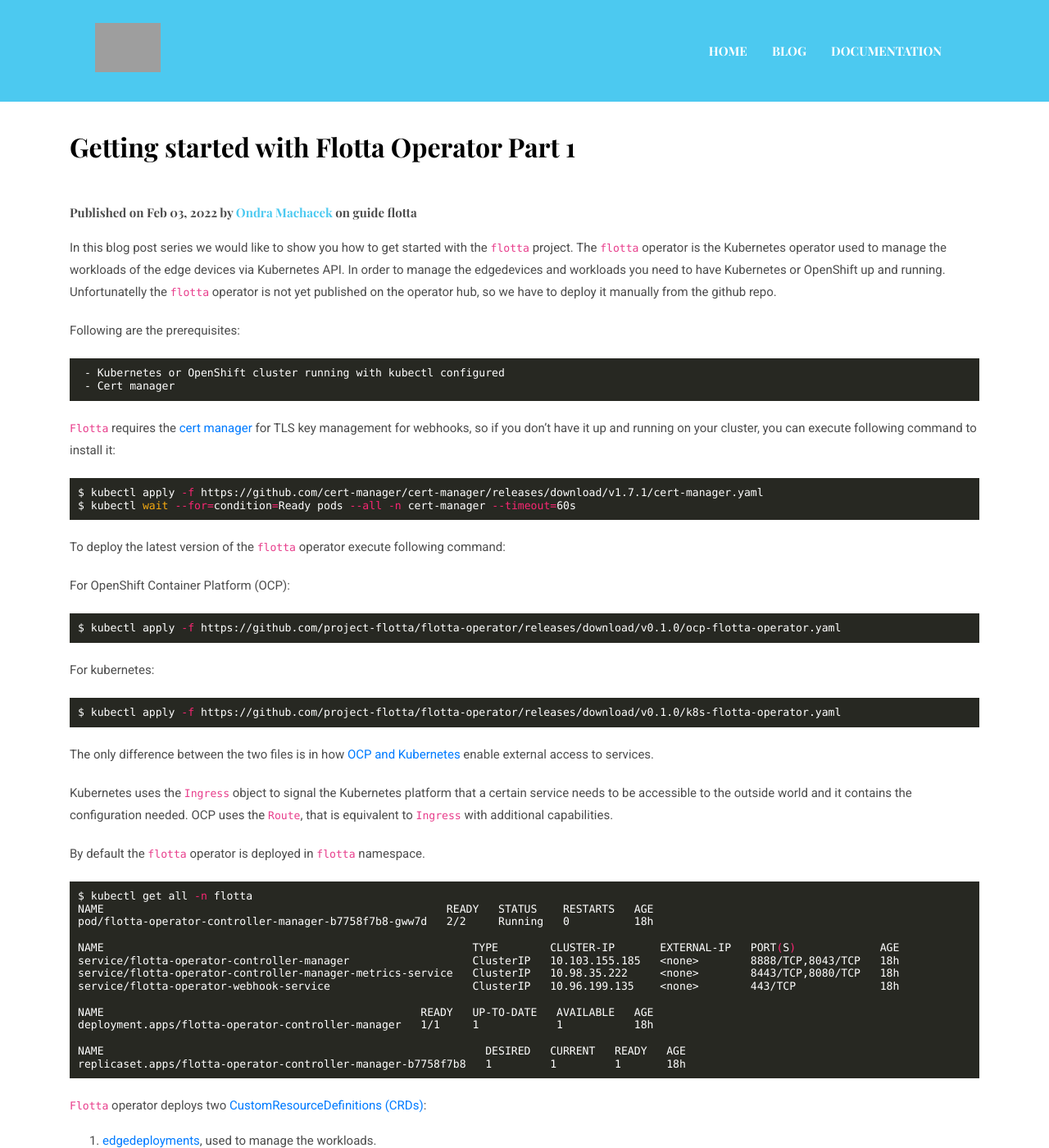
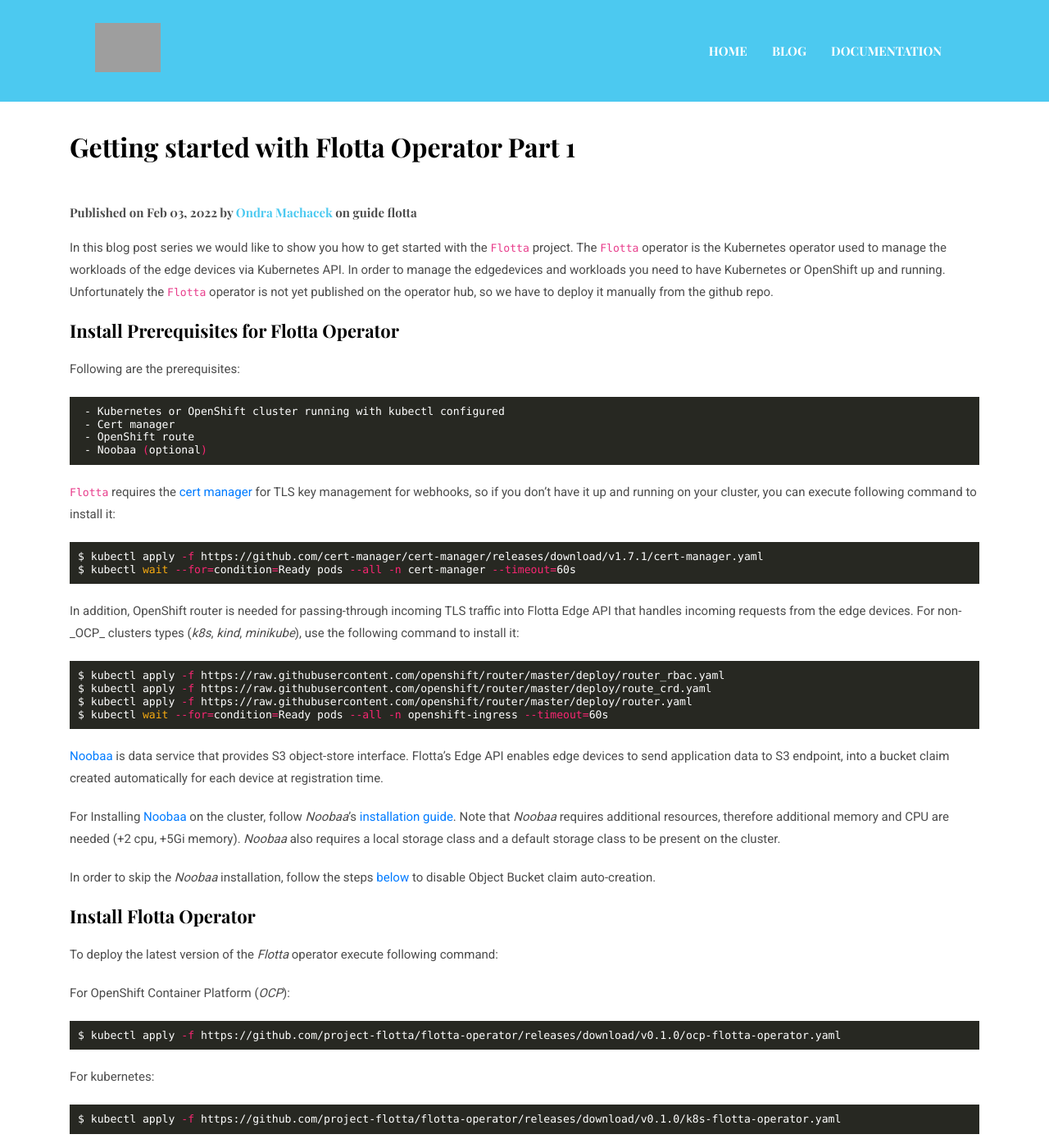
Before and after one commit to project-flotta/project-flotta.github.io, a Jekyll site: the page built from _posts/2022-03-02-getting-started-project-flotta.markdown, in a window 1280 px wide and 1400 px high. Shown: the whole window at 82% size. Built offline with Jekyll 4.4.1, drawn with Linux system fonts in a browser that asks for light colours; a script that is not in the unit is left out; some of the changed text lies outside the part shown; grey boxes are pictures that could not be loaded.

Commit message:
Update getting started guide
Signed-off-by: Moti Asayag <masayag@redhat.com>

````diff
--- a/_posts/2022-03-02-getting-started-project-flotta.markdown
+++ b/_posts/2022-03-02-getting-started-project-flotta.markdown
@@ -10,16 +10,19 @@
 
 summary-1: Getting started guide with flotta
 ---
-In this blog post series we would like to show you how to get started with the `flotta` project.
-The `flotta` operator is the Kubernetes operator used to manage the workloads of the edge devices via
+In this blog post series we would like to show you how to get started with the `Flotta` project.
+The `Flotta` operator is the Kubernetes operator used to manage the workloads of the edge devices via
 Kubernetes API. In order to manage the edgedevices and workloads you need to have Kubernetes or OpenShift up and
-running. Unfortunatelly the `flotta` operator is not yet published on the operator hub, so we have to deploy it manually from the github repo.
+running. Unfortunately the `Flotta` operator is not yet published on the operator hub, so we have to deploy it manually from the github repo.
 
+### Install Prerequisites for Flotta Operator
 Following are the prerequisites:
 
 ```bash
  - Kubernetes or OpenShift cluster running with kubectl configured
  - Cert manager
+ - OpenShift route
+ - Noobaa (optional)
 ```
 
 `Flotta` requires the [cert manager](https://cert-manager.io/docs/) for TLS key management for webhooks, so if you don't have it up and running on your cluster,
@@ -30,9 +33,30 @@
 $ kubectl wait --for=condition=Ready pods --all -n cert-manager --timeout=60s
 ```
 
-To deploy the latest version of the `flotta` operator execute following command:
+In addition, OpenShift router is needed for passing-through incoming TLS traffic into Flotta Edge API that handles incoming
+requests from the edge devices.
+For non-_OCP_ clusters types (_k8s_, _kind_, _minikube_), use the following command to install it:
+```bash
+$ kubectl apply -f https://raw.githubusercontent.com/openshift/router/master/deploy/router_rbac.yaml
+$ kubectl apply -f https://raw.githubusercontent.com/openshift/router/master/deploy/route_crd.yaml
+$ kubectl apply -f https://raw.githubusercontent.com/openshift/router/master/deploy/router.yaml
+$ kubectl wait --for=condition=Ready pods --all -n openshift-ingress --timeout=60s
+```
 
-For OpenShift Container Platform (OCP):
+[Noobaa](https://noobaa.github.io/) is data service that provides S3 object-store interface. Flotta's Edge API enables
+edge devices to send application data to S3 endpoint, into a bucket claim created automatically for each device at
+registration time.
+
+For Installing [Noobaa](https://noobaa.github.io/) on the cluster, follow _Noobaa_'s [installation guide](https://github.com/noobaa/noobaa-operator#usage).
+Note that _Noobaa_ requires additional resources, therefore additional memory and CPU are needed (+2 cpu, +5Gi memory).
+_Noobaa_ also requires a local storage class and a default storage class to be present on the cluster.
+
+In order to skip the _Noobaa_ installation, follow the steps [below](2022-03-02-getting-started-project-flotta.markdown#disable-object-bucket-claim-auto-creation) to disable Object Bucket claim auto-creation.
+
+### Install Flotta Operator
+To deploy the latest version of the _Flotta_ operator execute following command:
+
+For OpenShift Container Platform (_OCP_):
 ```bash
 $ kubectl apply -f https://github.com/project-flotta/flotta-operator/releases/download/v0.1.0/ocp-flotta-operator.yaml
 ```
@@ -41,12 +65,7 @@
 $ kubectl apply -f https://github.com/project-flotta/flotta-operator/releases/download/v0.1.0/k8s-flotta-operator.yaml
 ```
 
-The only difference between the two files is in how [OCP and Kubernetes](https://cloud.redhat.com/blog/kubernetes-ingress-vs-openshift-route) enable external access to services.
-
-Kubernetes uses the `Ingress` object to signal the Kubernetes platform that a certain service needs to be accessible to the outside world and it contains the configuration needed.
-OCP uses the `Route`, that is equivalent to `Ingress` with additional capabilities.
-
-By default the `flotta` operator is deployed in `flotta` namespace.
+By default, the _flotta_ operator is deployed in `flotta` namespace.
 
 ```bash
 $ kubectl get all -n flotta
@@ -75,4 +94,14 @@
 edgedevices.management.project-flotta.io       2022-03-01T14:07:17Z
 ```
 
-That's it for the operator side, next time we will take a look how to provision a machine with edgedevice, where we will deploy a simple nginx workload.
+By default, both operator manifests (for _OCP_ and _k8s_) assume [ObjectBucketClaim CRD](https://github.com/kube-object-storage/lib-bucket-provisioner/blob/master/pkg/apis/objectbucket.io/v1alpha1/objectbucketclaim_types.go) is installed on the cluster.
+If it is not installed, there are two options, based on the needs:
+
+#### Disable Object Bucket Claim Auto Creation
+To disable _ObjectBucketClaim_ auto-creation, Flotta's operator config map needs to be patched and Flotta's operator needs to be restarted:
+```bash
+kubectl patch cm -n flotta flotta-operator-manager-config --type merge --patch '{ "data": { "OBC_AUTO_CREATE": "false"} }'
+kubectl rollout restart deploy/flotta-operator-controller-manager -n flotta
+```
+
+That's it for the operator side, next time we will take a look how to provision a machine with edge device, where we will deploy a simple nginx workload.
````
Also changed, not shown: documentation/latest/operations/troubleshooting.md (+1 -1 lines).
